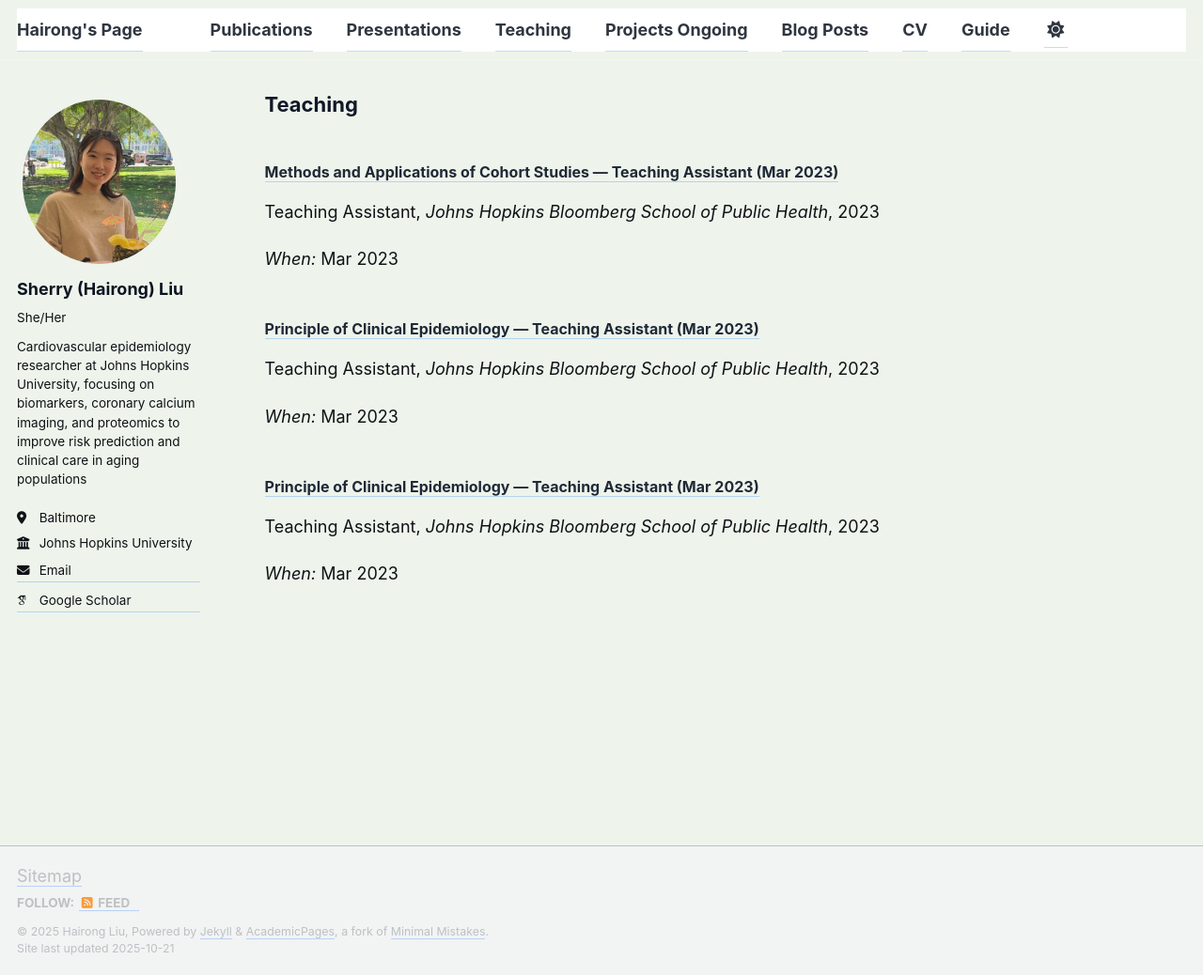
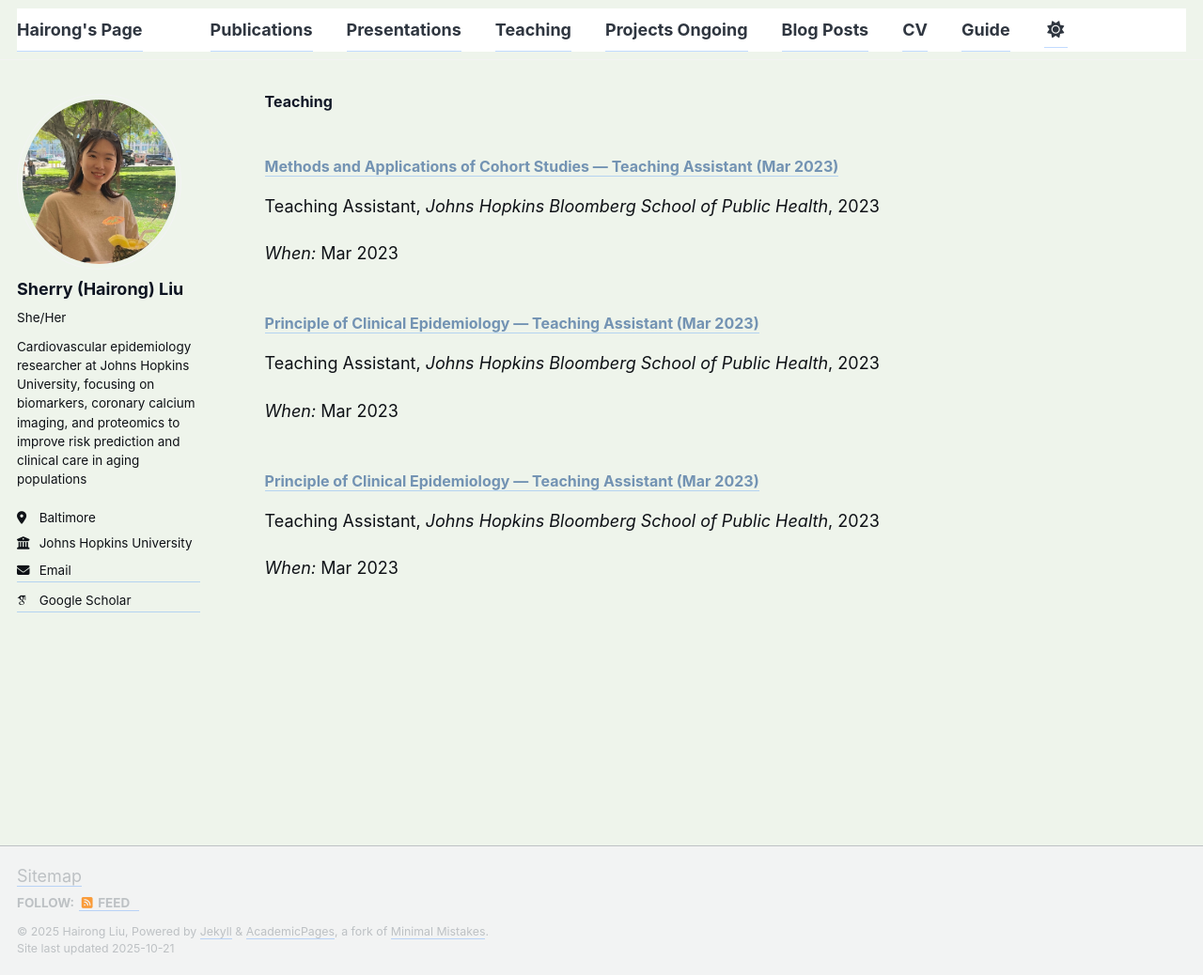
Before and after one commit to sherry090345/sherry090345.github.io, a Jekyll site: the page built from _pages/teaching.html, in a window 1280 px wide and 1038 px high. Shown: the whole window at 94% size. Built offline with Jekyll 4.4.1, drawn with Linux system fonts in a browser that asks for light colours; some web fonts are replaced; a script that is not in the unit is left out.

Commit message:
Update teaching.html

```diff
--- a/_pages/teaching.html
+++ b/_pages/teaching.html
@@ -14,7 +14,7 @@ author_profile: true
 .archive .archive__item-title a {
   font-size: 16px !important; /* 降低字体 */
   font-weight: 650;
-  color: #1f2937 !important; /* 深灰色，不是亮蓝 */
+  color: #7393B3 !important; /* 深灰色，不是亮蓝 */
   text-decoration: none !important;
 }
 .archive .archive__item-title a:hover {
@@ -24,7 +24,7 @@ author_profile: true
 
 /* Teaching 详情页标题 */
 .page__title {
-  font-size: 22px !important;
+  font-size: 16px !important;
   font-weight: 700;
   color: #111827;
   margin-bottom: 6px;
@@ -47,7 +47,7 @@ author_profile: true
 
 /* 链接美化 */
 .page__content a {
-  color: #2563eb;
+  color: #7393B3;
   text-decoration: none !important;
 }
 .page__content a:hover {
```
